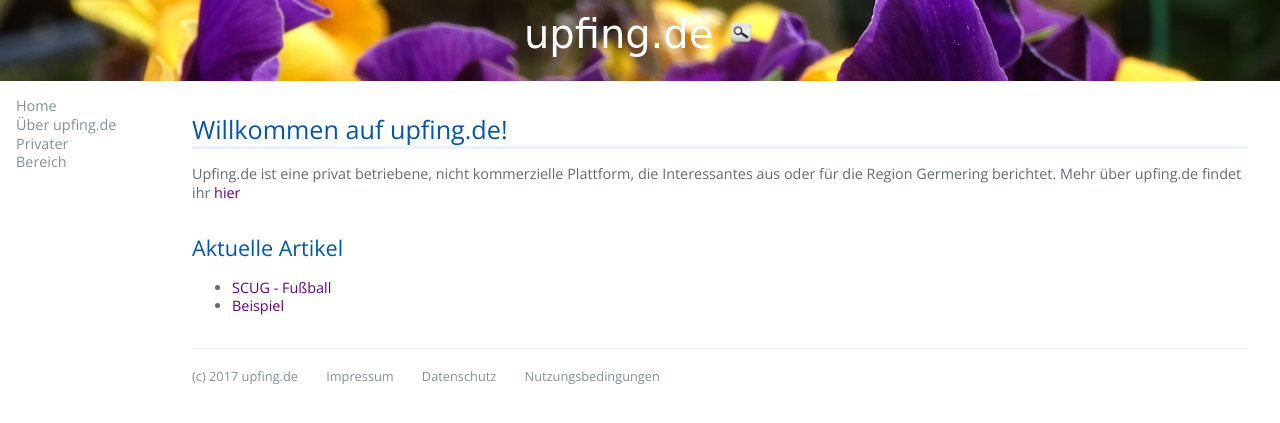
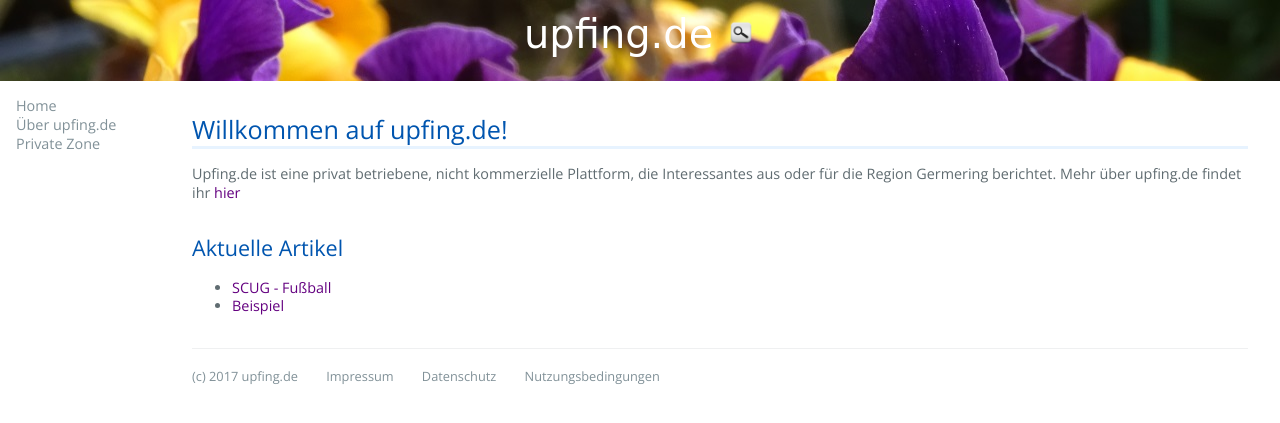
Before and after one commit to croedel/upfing, a Jekyll site: the page built from README.md, in a window 1280 px wide. Shown: the top 423 px of the page. Built offline with Jekyll 4.4.1, drawn with Linux system fonts in a browser that asks for light colours; our own code applies the rules of GitHub Pages for plain Markdown files; the repository's description, which GitHub fills in, is left out.

Commit message:
Update default.html

```diff
--- a/_layouts/default.html
+++ b/_layouts/default.html
@@ -27,7 +27,7 @@
     <nav id="navigation" class="clearfix">
     <a href="{{ site.github.url }}" class="menu-links">Home</a> <br>
     <a href="{{ site.github.url }}/about" class="menu-links">Über upfing.de</a> <br>
-    <a href="{{ site.github.url }}/private-zone" class="menu-links">Privater Bereich</a>
+    <a href="{{ site.github.url }}/private-zone" class="menu-links">Private Zone</a>
     </nav>
 
     <section class="main-content">
```
